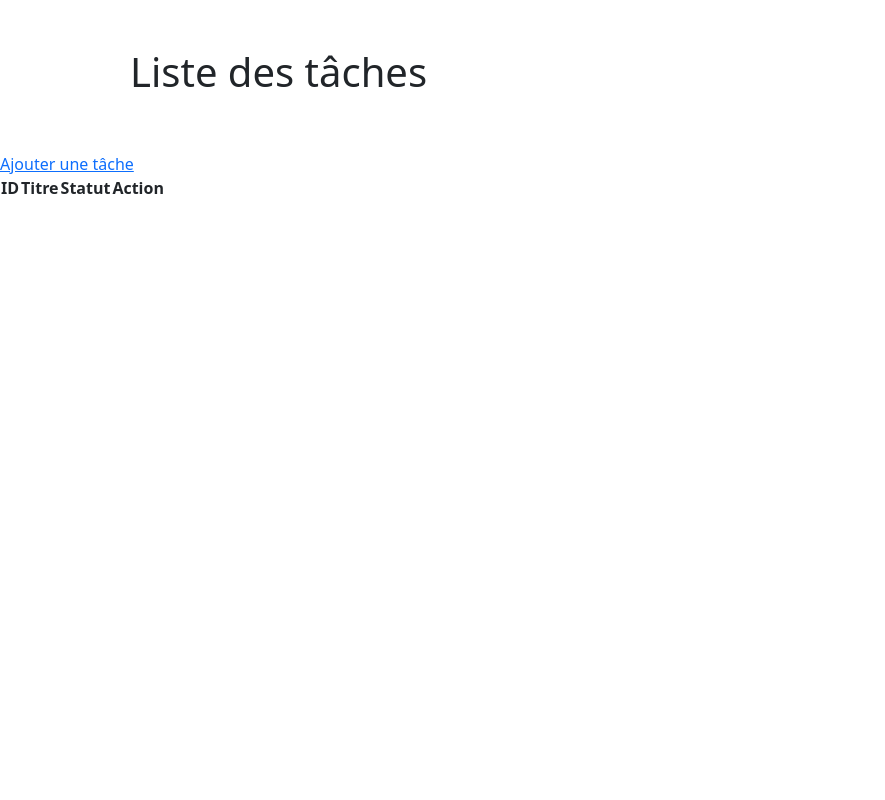
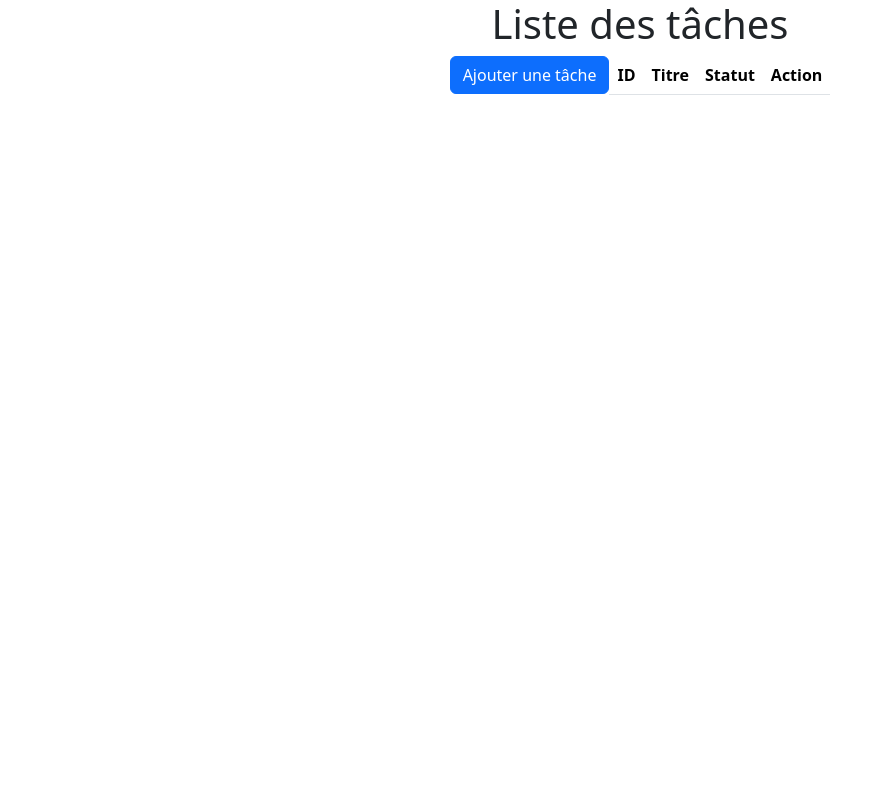
Before and after one commit to Gael123000/tppoomvc, a PHP site: page / in a window 1280 px wide. Shown: the whole page, without its empty margins (0-885 px from the left). Run offline with PHP 8.4, Linux system fonts and the light colour scheme; data that the repository does not hold is empty; some libraries are stand-ins or nearby versions.

Commit message:
Bootstrap

```diff
--- a/todo/app/views/tasks/index.php
+++ b/todo/app/views/tasks/index.php
@@ -1,16 +1,20 @@
 <head>
     <title>Gestion des tâches</title>
+    <link href="style.css" rel="stylesheet" />
+    <script src="https://kit.fontawesome.com/55ca7da4ba.js" crossorigin="anonymous"></script>
 <!--    <link href="https://cdn.jsdelivr.net/npm/tailwindcss@2.2.19/dist/tailwind.min.css" rel="stylesheet">-->
     <link href="https://cdn.jsdelivr.net/npm/bootstrap@5.3.3/dist/css/bootstrap.min.css" rel="stylesheet" integrity="sha384-QWTKZyjpPEjISv5WaRU9OFeRpok6YctnYmDr5pNlyT2bRjXh0JMhjY6hW+ALEwIH" crossorigin="anonymous">
 </head>
-<body class="font-mono">
-    <div class="container ">
-        <h1 class="flex container justify-center p-5 font-semibold text-4xl">Liste des tâches</h1>
+<body class="">
+    <div class="d-flex justify-content-center" id="bghead">
+        <h1 class="">Liste des tâches</h1>
     </div>
-    <div class="w-full max-w-96 bg-gray-200">
-    <a href="/create" class="bg-cyan-900 rounded-lg">Ajouter une tâche</a>
-<!--        <div>-->
-            <table class="table-auto">
+    <div class="d-flex justify-content-center bg-white">
+        <div>
+            <a href="/create" class="btn btn-primary">Ajouter une tâche</a>
+        </div>
+        <div>
+            <table class="table">
                 <thead>
                 <tr>
                     <th>ID</th>
@@ -29,19 +33,19 @@
                             <?php if (!$task['is_completed']): ?>
                                 <form method="POST" action="/complete">
                                     <input type="hidden" name="id" value="<?=$task['id']?>">
-                                    <button type="submit">Marquer comme terminée</button>
+                                    <button type="submit" class="btn btn-success">Terminée <i class="fa-solid fa-check"></i></button>
                                 </form>
                             <?php endif; ?>
                             <form method="POST" action="/delete">
                                 <input type="hidden" name="id" value="<?=$task['id']?>">
-                                <button type="submit">Supprimer</button>
+                                <button type="submit" class="btn btn-danger"><i class="fa-regular fa-trash-can"></i></button>
                             </form>
                         </td>
                     </tr>
                 <?php endforeach; ?>
                 </tbody>
             </table>
-<!--        </div>-->
+        </div>
     </div>
     <script src="https://cdn.jsdelivr.net/npm/bootstrap@5.3.3/dist/js/bootstrap.bundle.min.js" integrity="sha384-YvpcrYf0tY3lHB60NNkmXc5s9fDVZLESaAA55NDzOxhy9GkcIdslK1eN7N6jIeHz" crossorigin="anonymous"></script>
 </body>
--- a/todo/public/index.php
+++ b/todo/public/index.php
@@ -30,3 +30,6 @@ $router->add('/delete', function () {
     (new TaskController)->delete($id);
 });
 $router->dispatch();
+?>
+
+<link href="/style.css" rel="stylesheet" />
--- a/todo/public/style.php
+++ /dev/null
@@ -1 +0,0 @@
-<?php
```
Also changed, not shown: todo/public/style.css (added, +7 -0 lines).
